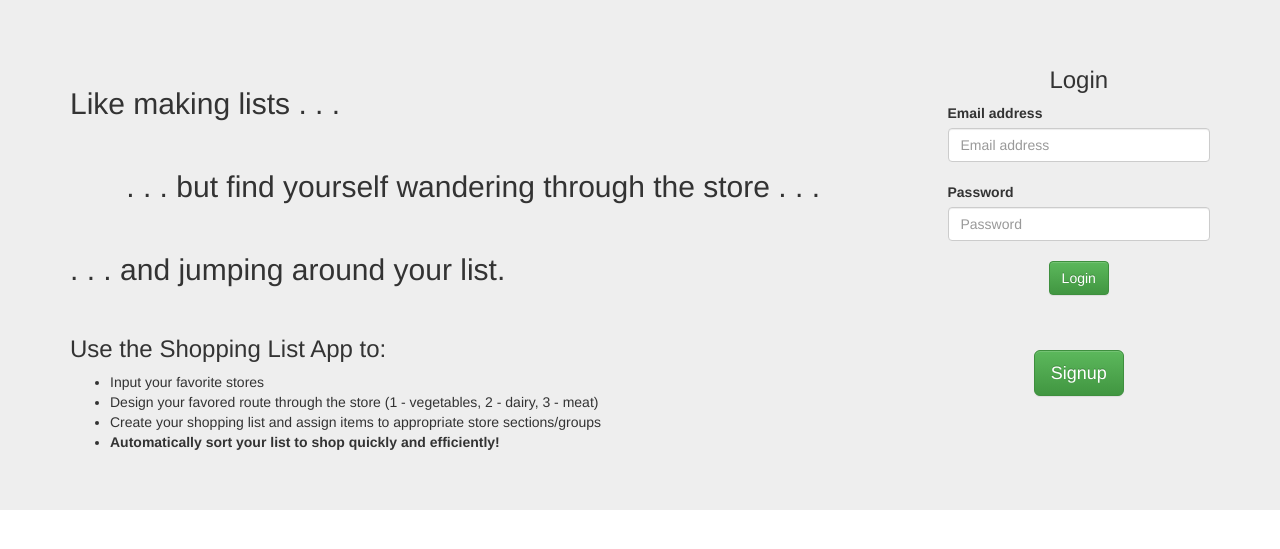
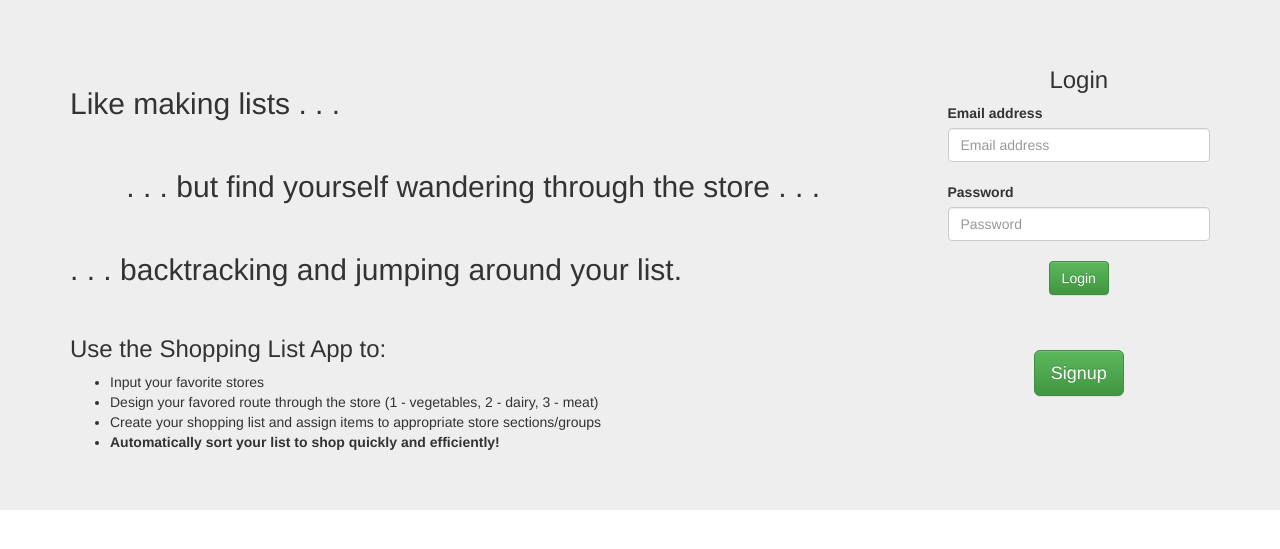
Before and after one commit to sambbaron/grocery_list, a Flask app: page /login in a window 1280 px wide. Shown: the part 93-642 px from the top of the page. Run offline with Flask 2, Linux system fonts and the light colour scheme; parts of the project's set-up code (start-up, migrations or seed data) failed here and were passed over; some libraries are stand-ins or nearby versions.

Commit message:
Revise intro wording

```diff
--- a/shopping_list/templates/login.html
+++ b/shopping_list/templates/login.html
@@ -8,7 +8,7 @@
         <br/>
         <h2 style="text-align: right">. . . but find yourself wandering through the store . . .</h2>
         <br/>
-        <h2>. . . and jumping around your list.</h2>
+        <h2>. . . backtracking and jumping around your list.</h2>
         <br/>
         <h3>Use the Shopping List App to:</h3>
         <ul>
```
